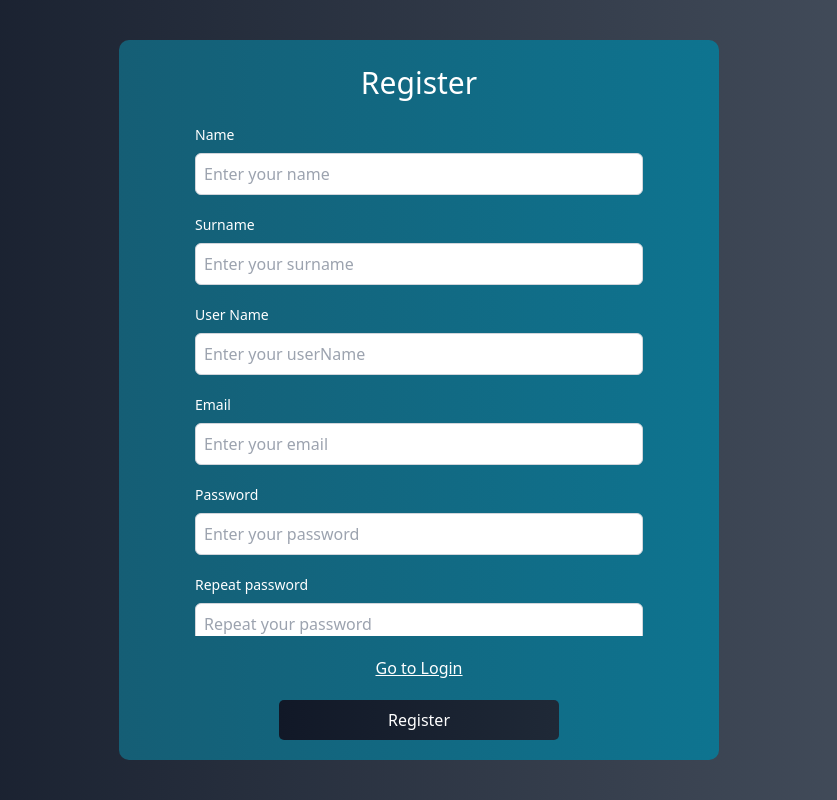
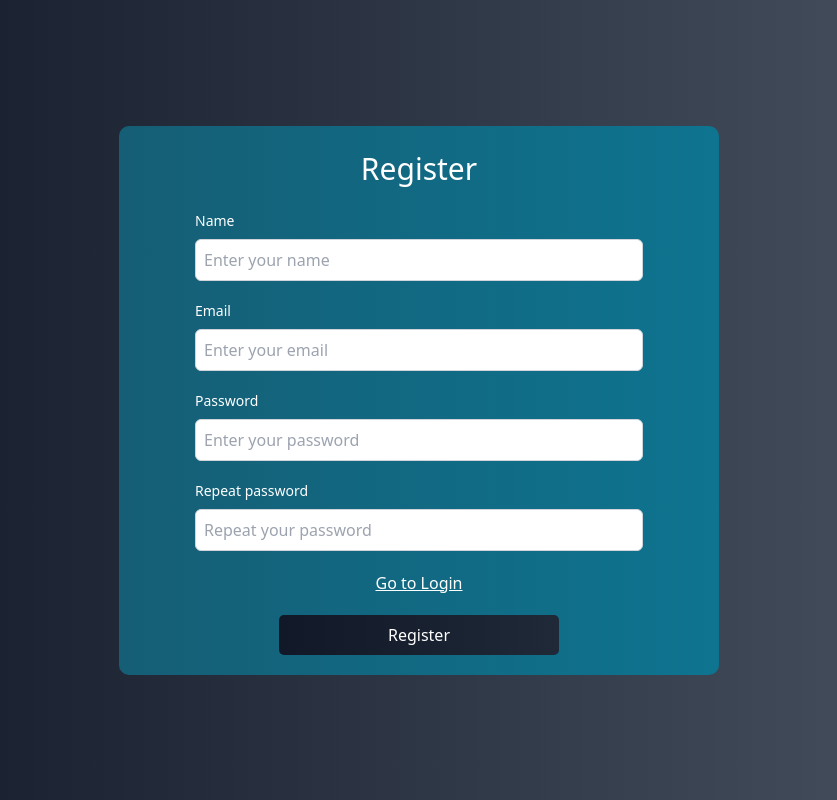
Before and after one commit to Mig-Garmor/accountability-app-frontend, a React (Vite) app: page /login in a window 1280 px wide. Both pictures are taken after a click on the element "Don't have an account?". Shown: the whole page, without its empty margins (221-1058 px from the left). Built offline with nearby package versions, Linux system fonts and the light colour scheme.

Commit message:
initial setup

```diff
--- a/package.json
+++ b/package.json
@@ -10,6 +10,7 @@
     "preview": "vite preview"
   },
   "dependencies": {
+    "axios": "^1.6.7",
     "react": "^18.2.0",
     "react-dom": "^18.2.0",
     "react-router-dom": "^6.22.2"
--- a/src/sections/login/Login.tsx
+++ b/src/sections/login/Login.tsx
@@ -4,6 +4,7 @@ import CustomButton from "../../components/CustomButton";
 import LoginInputs from "./components/LoginInputs";
 import RegisterInputs from "./components/RegisterInputs";
 import { LoginComponents } from "./types/types";
+import { loginUser, registerUser } from "./services/apiRequests";
 
 interface LoginFormData {
   email: string;
@@ -17,8 +18,6 @@ interface LoginErrors {
 
 interface RegisterFormData {
   name: string;
-  surname: string;
-  userName: string;
   email: string;
   password: string;
   repeatPassword: string;
@@ -26,8 +25,6 @@ interface RegisterFormData {
 
 interface RegisterFormErrors {
   name: boolean;
-  surname: boolean;
-  userName: boolean;
   email: boolean;
   password: boolean;
   repeatPassword: boolean;
@@ -50,8 +47,6 @@ function Login() {
   //Register Form
   const [formDataRegister, setFormDataRegister] = useState<RegisterFormData>({
     name: "",
-    surname: "",
-    userName: "",
     email: "",
     password: "",
     repeatPassword: "",
@@ -87,11 +82,12 @@ function Login() {
     return Object.values(tempErrors).every((x) => x === false);
   };
 
-  const handleLoginRequest = (e: React.FormEvent<HTMLFormElement>) => {
+  const handleLoginRequest = async (e: React.FormEvent<HTMLFormElement>) => {
     e.preventDefault();
     if (validateLogin()) {
       console.log("Validated Data:", formDataLogin);
-      // Here you would handle submission, such as sending data to a server
+      const response = await loginUser(formDataLogin);
+      console.log("RESPONSE LOGIN: ", response);
     }
   };
 
@@ -99,10 +95,6 @@ function Login() {
     const tempErrors: Partial<RegisterFormErrors> = {};
     // Name validation
     tempErrors.name = formDataRegister.name ? false : true;
-    // Surname validation
-    tempErrors.surname = formDataRegister.surname ? false : true;
-    // Username validation
-    tempErrors.userName = formDataRegister.userName ? false : true;
     // Email validation
     tempErrors.email = formDataRegister.email
       ? /\S+@\S+\.\S+/.test(formDataRegister.email)
@@ -122,11 +114,12 @@ function Login() {
     return Object.values(tempErrors).every((x) => x === false);
   };
 
-  const handleRegisterRequest = (e: React.FormEvent<HTMLFormElement>) => {
+  const handleRegisterRequest = async (e: React.FormEvent<HTMLFormElement>) => {
     e.preventDefault();
     if (validateRegister()) {
       console.log("Validated Data:", formDataRegister);
-      // Here you would handle the register submission, such as sending data to a server
+      const response = await registerUser(formDataRegister);
+      console.log("RESPONSE Register: ", response);
     }
   };
   const renderInputComponent = () => {
--- a/src/sections/login/components/RegisterInputs.tsx
+++ b/src/sections/login/components/RegisterInputs.tsx
@@ -4,8 +4,6 @@ import TextInput from "../../../components/inputs/TextInput";
 
 interface FormData {
   name: string;
-  surname: string;
-  userName: string;
   email: string;
   password: string;
   repeatPassword: string;
@@ -13,8 +11,6 @@ interface FormData {
 
 interface FormErrors {
   name: boolean;
-  surname: boolean;
-  userName: boolean;
   email: boolean;
   password: boolean;
   repeatPassword;
@@ -37,8 +33,6 @@ function RegisterInputs({
     const resetInputs = () => {
       setFormDataRegister({
         name: "",
-        surname: "",
-        userName: "",
         email: "",
         password: "",
         repeatPassword: "",
@@ -70,24 +64,6 @@ function RegisterInputs({
           onChange={handleChange}
           placeholder="Enter your name"
           error={errors.name}
-        />
-        <div className="mb-[20px]"></div>
-        <TextInput
-          label="Surname"
-          name="surname"
-          value={formDataRegister.surname}
-          onChange={handleChange}
-          placeholder="Enter your surname"
-          error={errors.surname}
-        />
-        <div className="mb-[20px]"></div>
-        <TextInput
-          label="User Name"
-          name="userName"
-          value={formDataRegister.userName}
-          onChange={handleChange}
-          placeholder="Enter your userName"
-          error={errors.userName}
         />
         <div className="mb-[20px]"></div>
         <TextInput
--- /dev/null
+++ b/src/sections/login/services/apiRequests.ts
@@ -0,0 +1,31 @@
+import axios from "axios";
+
+export const loginUser = async (data: { email: string; password: string }) => {
+  try {
+    const response = await axios.post(
+      `${import.meta.env.VITE_BACKEND_URL}/login`,
+      data
+    );
+    return response.data;
+  } catch (error) {
+    console.error("There was an error!", error);
+    throw error;
+  }
+};
+
+export const registerUser = async (data: {
+  name: string;
+  email: string;
+  password: string;
+}) => {
+  try {
+    const response = await axios.post(
+      `${import.meta.env.VITE_BACKEND_URL}/register`,
+      data
+    );
+    return response.data;
+  } catch (error) {
+    console.error("There was an error!", error);
+    throw error;
+  }
+};
```
Also changed, not shown: 2 other files (tests, documents, lock files or other folders).
